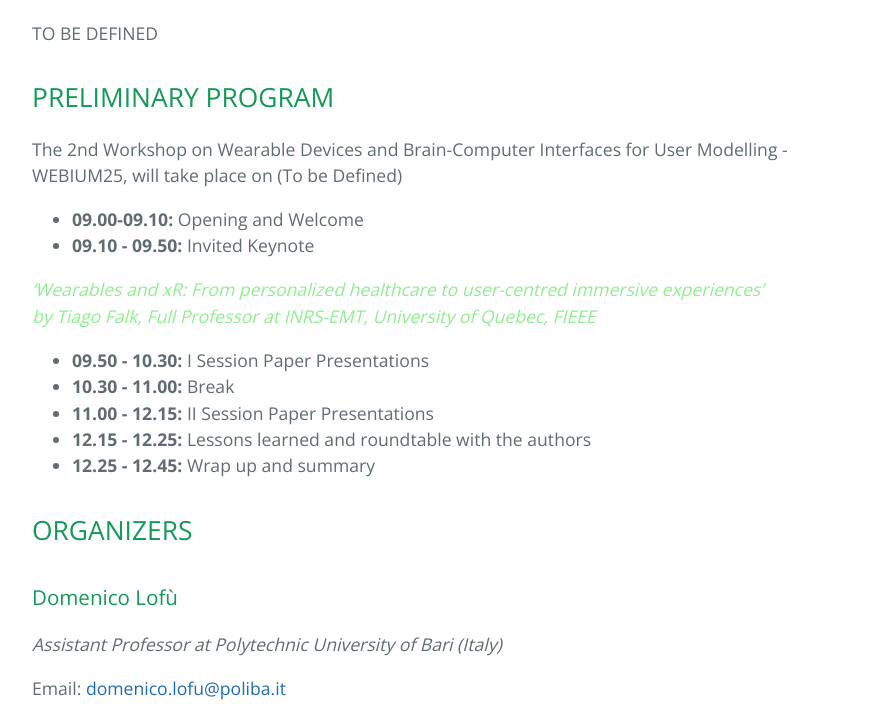
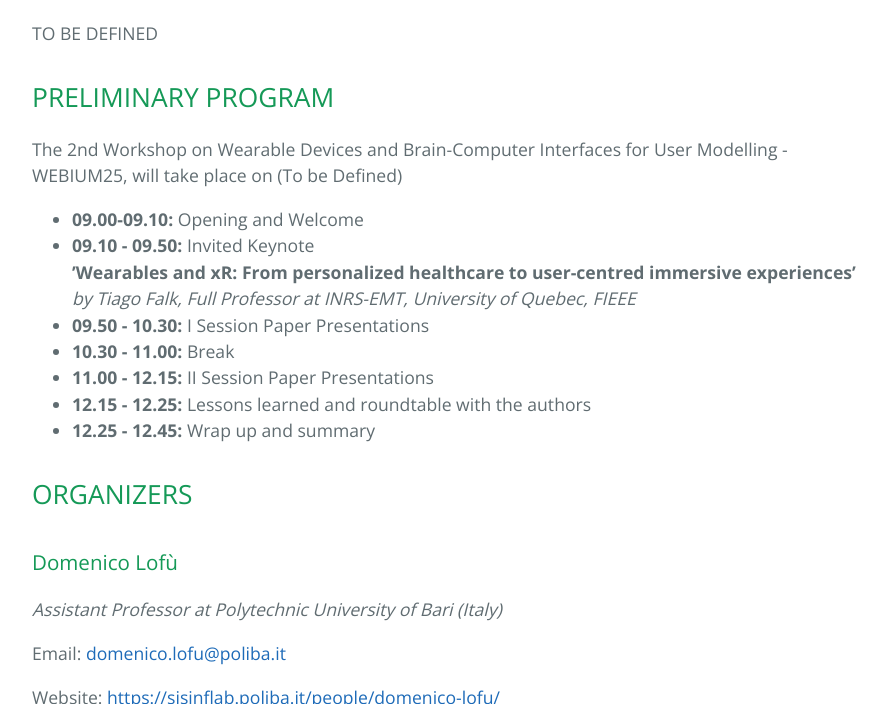
Before and after one commit to sisinflab/webium25, a Jekyll site: the page built from index.md, in a window 1280 px wide and 900 px high, scrolled down 4337 px, cut to the strip 0-704 px from the top of the window. Shown: the whole strip, without its empty margins (192-1079 px from the left). Built offline with Jekyll 4.4.1, drawn with Linux system fonts in a browser that asks for light colours; part of the change alters nothing that is shown.

Commit message:
Update index.md

```diff
--- a/index.md
+++ b/index.md
@@ -123,13 +123,8 @@ The 2nd Workshop on Wearable Devices and Brain-Computer Interfaces for User Mode
 
 + <b>09.00-09.10:</b> Opening and Welcome
 + <b>09.10 - 09.50:</b> Invited Keynote<br>
-<!--’Wearables and xR: From personalized healthcare to user-centred immersive experiences’<br>
-by Tiago Falk, Full Professor at INRS-EMT, University of Quebec, FIEEE<br>-->
-<p style="color: lightgreen; font-style: italic;">
-    ‘Wearables and xR: From personalized healthcare to user-centred immersive experiences’<br>
-    by Tiago Falk, Full Professor at INRS-EMT, University of Quebec, FIEEE
-</p>
-
+<b>’Wearables and xR: From personalized healthcare to user-centred immersive experiences’</b><br>
+<i>by Tiago Falk, Full Professor at INRS-EMT, University of Quebec, FIEEE</i><br>
 + <b>09.50 - 10.30:</b> I Session Paper Presentations
 + <b>10.30 - 11.00:</b> Break
 + <b>11.00 - 12.15:</b> II Session Paper Presentations
```
